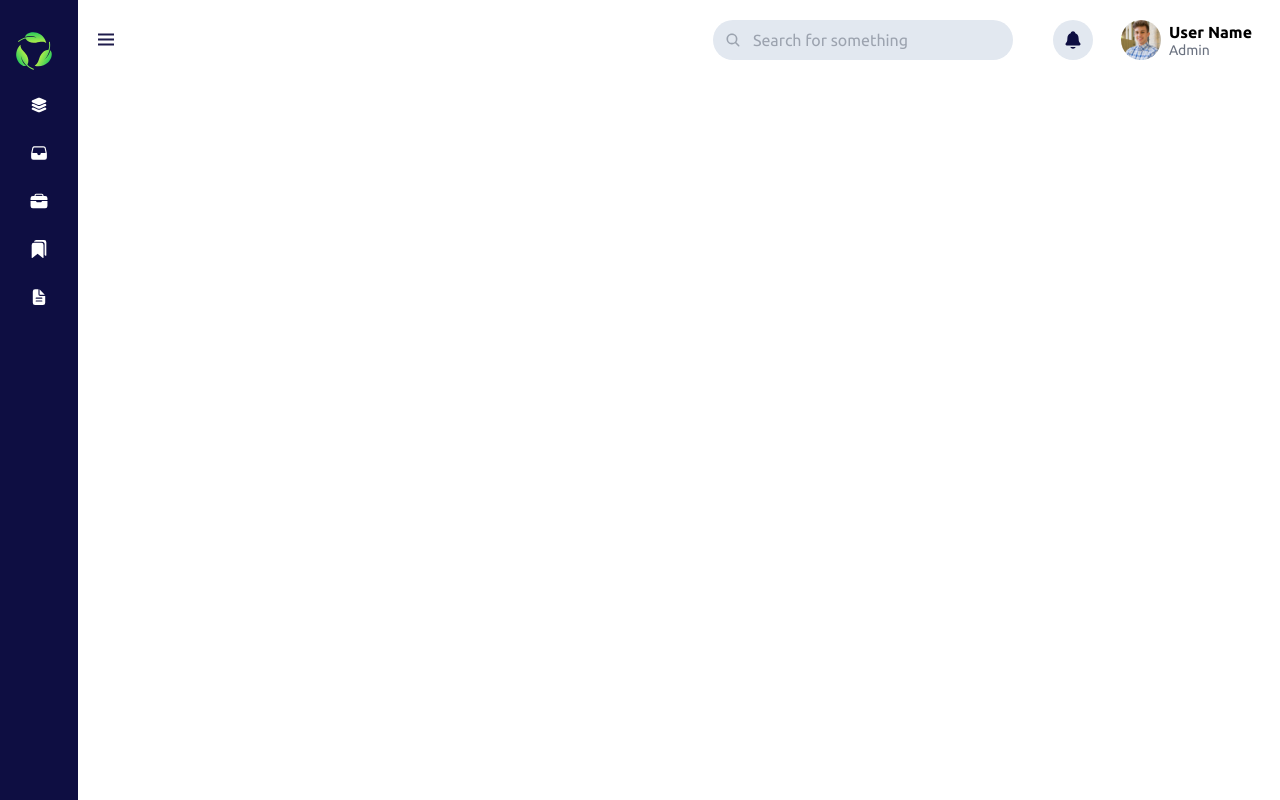
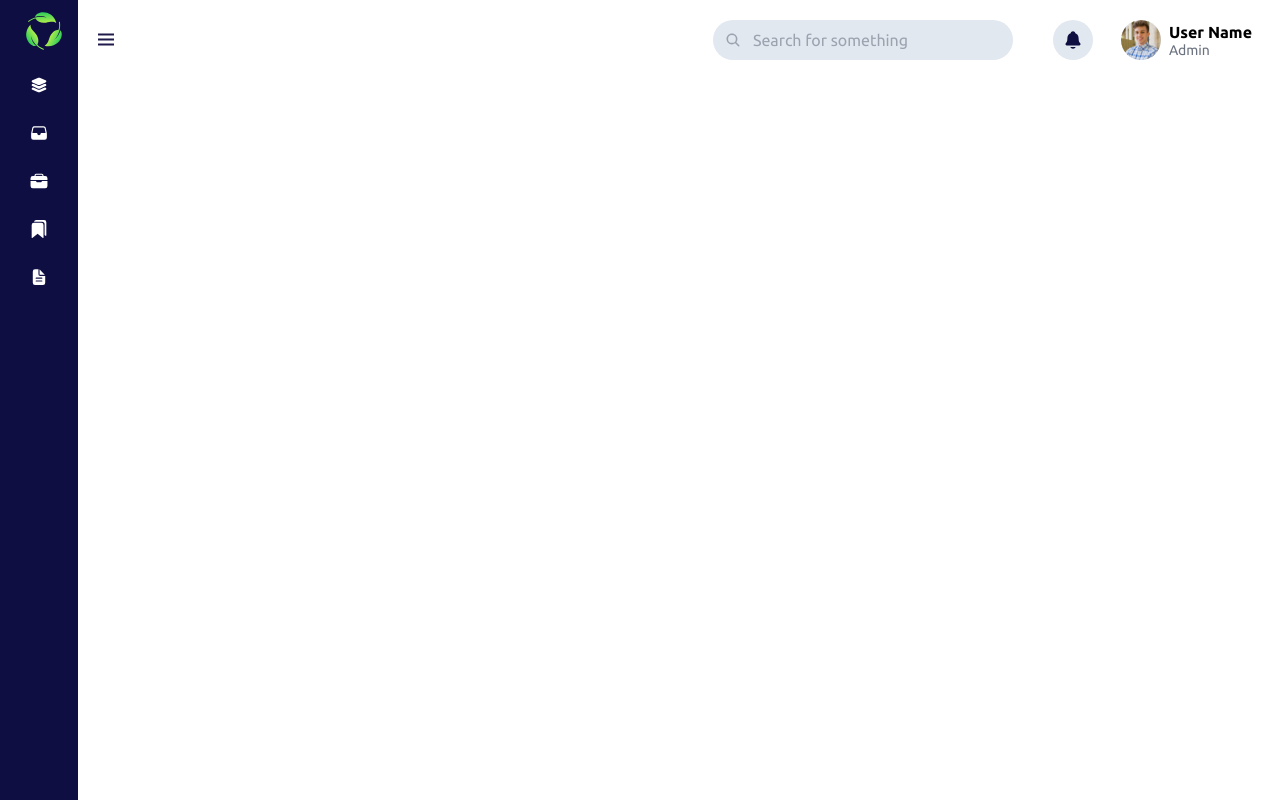
Before and after one commit to freelanceAP/GreenCycle-Front, a website with bundled scripts: page index.html in a window 1280 px wide. Built offline with nearby package versions, Linux system fonts and the light colour scheme.

Commit message:
añadir imagen

```diff
--- a/public/assets/styles/index.css
+++ b/public/assets/styles/index.css
@@ -79,14 +79,14 @@
     opacity: 1;
   }
 
-  .sidebar .logo-details img{
+  .sidebar.open .logo-details #logo_verde_blanco{
     margin-top: 20px;
-    margin-left: -60px;
-    width: 180px;
+    margin-left: -40px;
+    width: 250px;
   }
 
   .sidebar .logo-details .logo-isotipo{
-    margin-left: 0px;
+    margin-left: -40px;
     width: 50px;
     opacity: 1;
 
--- a/src/components/sidebar/sidebar.js
+++ b/src/components/sidebar/sidebar.js
@@ -3,7 +3,7 @@
 export function sidebar() {
 
     const sidebarContent = `  <div class="logo-details">
-    <img class="bx bxl-c-plus-plus icon" src="./public/assets/img/Logo verde-blanco.svg" alt="">
+    <img class="bx bxl-c-plus-plus icon" id="logo_verde_blanco" src="./public/assets/img/Logo verde-blanco.svg" alt="">
     <img  class="logo-isotipo" src="./public/assets/img/isotipo-verde.svg" alt="">
 
     </div>
```
